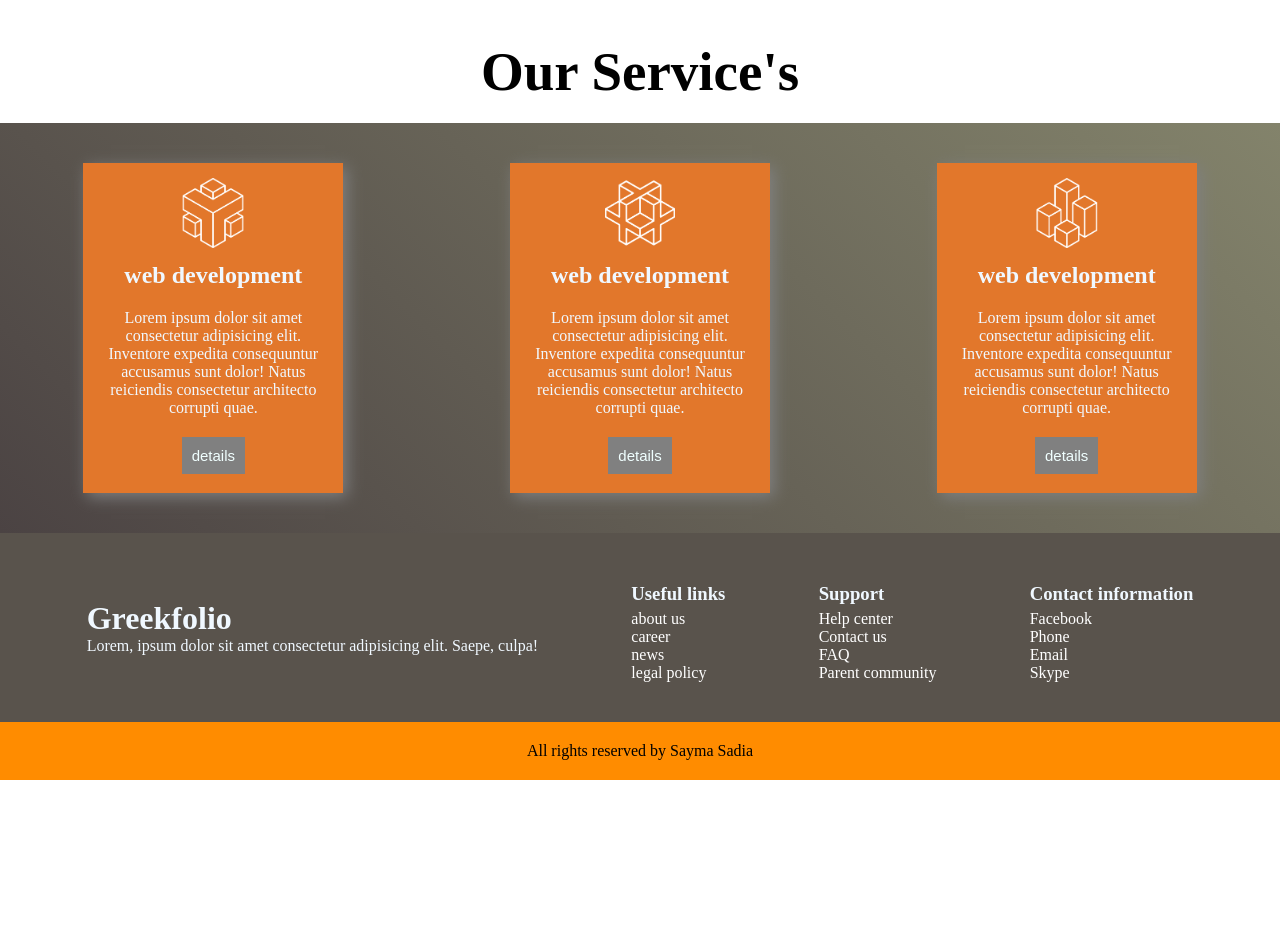
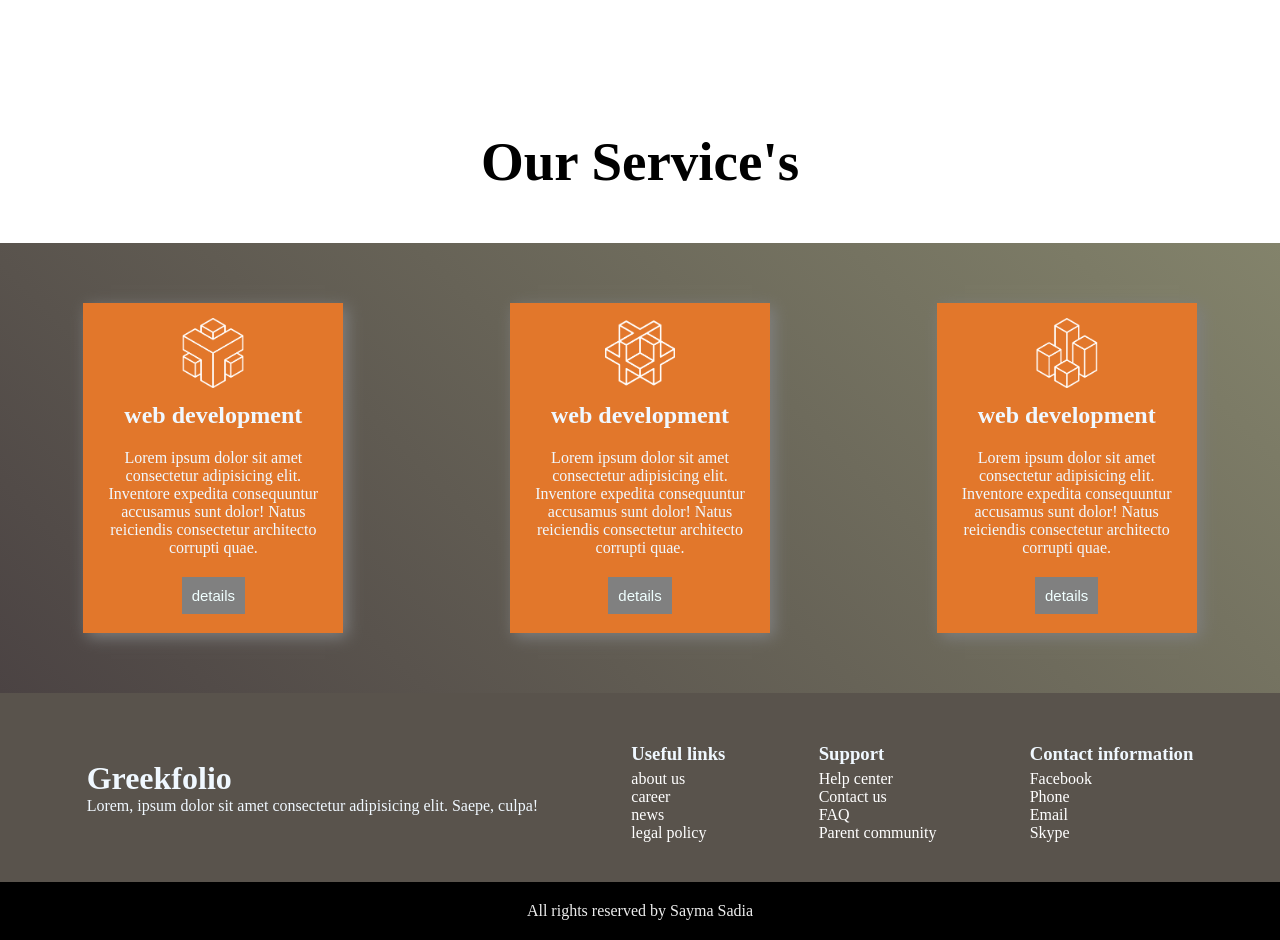
Before and after one commit to saymasadia11/website_design, a plain HTML site: page index.html in a window 1280 px wide. Shown: the part 1340-2280 px from the top of the page. Before the commit the page ends 2120 px from the top, so only its background shows below. Drawn offline with Linux system fonts and the light colour scheme.

Commit message:
added final

```diff
--- a/style/index.css
+++ b/style/index.css
@@ -82,7 +82,8 @@
 }
 .about-title{
     text-align: center;
-    padding: 20px;
+    padding-top: 50px;
+    padding-bottom: 50px;
     font-size: 55px;
     font-weight: bold;
 }
@@ -123,8 +124,8 @@
 
     background-image: linear-gradient(45deg, rgb(75, 67, 67), rgb(131, 131, 107));
     box-shadow: inset green;
-    padding-top: 40px;
-    padding-bottom: 40px;
+    padding-top: 60px;
+    padding-bottom: 60px;
 
 }
 .footer-container{
@@ -163,5 +164,6 @@
     padding-top: 20px;
     padding-bottom: 20px;
     text-align: center;
-    background-color: darkorange;
+    background-color: black;
+    color: #eee;
 }
```
